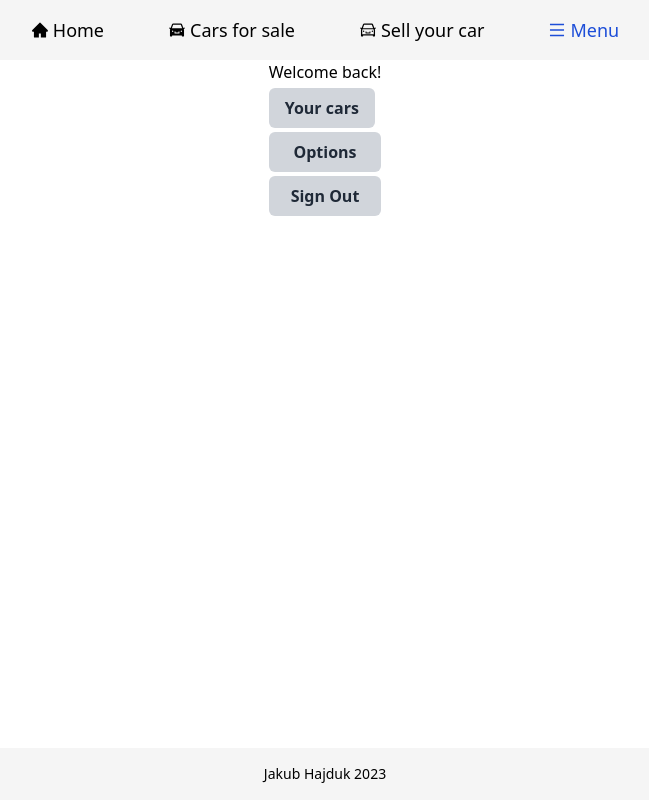
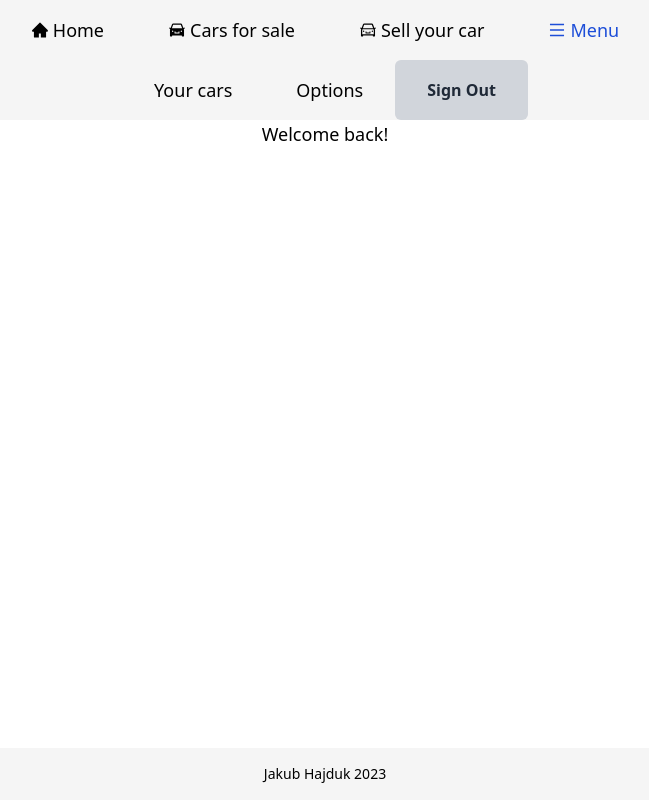
Before and after one commit to jakubhajduk53/cars-app, a React (Create React App) app: page /menu/panel in a window 1280 px wide. Shown: the whole page, without its empty margins (315-964 px from the left). Built offline with nearby package versions, Linux system fonts and the light colour scheme; no server answers; the HTML template or start-up script is replaced by a standard one.

Commit message:
feat: add routes to UserPanel

```diff
--- a/src/App.js
+++ b/src/App.js
@@ -8,6 +8,7 @@ import UserPanel from "./components/UserPanel";
 import Login from "./components/Login";
 import Register from "./components/Register";
 import YourCars from "./components/YourCars";
+import UserOptions from "./components/UserOptions";
 import { Route, Routes, useHref } from "react-router-dom";
 import { useEffect } from "react";
 import { useDispatch } from "react-redux";
@@ -36,6 +37,7 @@ function App() {
           <Route path="menu" element={<MenuPage />}>
             <Route path="panel" element={<UserPanel />}>
               <Route path="your-cars" element={<YourCars />} />
+              <Route path="options" element={<UserOptions />} />
             </Route>
             <Route path="login" element={<Login />} />
             <Route path="register" element={<Register />} />
--- a/src/components/UserPanel.js
+++ b/src/components/UserPanel.js
@@ -4,7 +4,9 @@ import { createSelector } from "@reduxjs/toolkit";
 import { useSelector, useDispatch } from "react-redux";
 import { supabase } from "../lib/supabaseClient";
 import { logOut } from "../store";
-import { useNavigate, Link, Outlet } from "react-router-dom";
+import { useNavigate, Outlet, useHref } from "react-router-dom";
+import RouterLink from "./RouterLink";
+import classNames from "classnames";
 
 const checkUser = (state) => state.user.user;
 
@@ -14,6 +16,10 @@ function UserPanel() {
   const dispatch = useDispatch();
 
   const navigate = useNavigate();
+
+  const href = useHref();
+
+  const panelClasses = classNames("text-base");
 
   const user = useSelector(selectUser);
 
@@ -35,19 +41,30 @@ function UserPanel() {
   };
 
   return (
-    <div className="flex flex-col">
-      <div>
-        <h3>Welcome back!</h3>
-        <h4>
-          {firstName} {lastName}
-        </h4>
+    <div className="flex flex-col w-full">
+      <div className="flex justify-center w-full bg-neutral-100 sticky top-0">
+        <RouterLink
+          to="/menu/panel/your-cars"
+          name="Your cars"
+          className={panelClasses}
+        />
+        <RouterLink
+          to="/menu/panel/options"
+          name="Options"
+          className={panelClasses}
+        />
+        <Button
+          onClick={handleSignOut}
+          value="Sign Out"
+          className="hover:text-blue-700 flex items-center gap-1 transition duration-150 md:px-8 text-base"
+        />
       </div>
-      <Link to={"/menu/panel/your-cars"} className="mt-1">
-        <Button value="Your cars" />
-      </Link>
-      <Button value="Options" className="mt-1" />
-      <Button onClick={handleSignOut} value="Sign Out" className="mt-1" />
       <Outlet />
+      {href === "/menu/panel" ? (
+        <div className="text-center text-lg">
+          Welcome back! {firstName} {lastName}
+        </div>
+      ) : null}
     </div>
   );
 }
```
